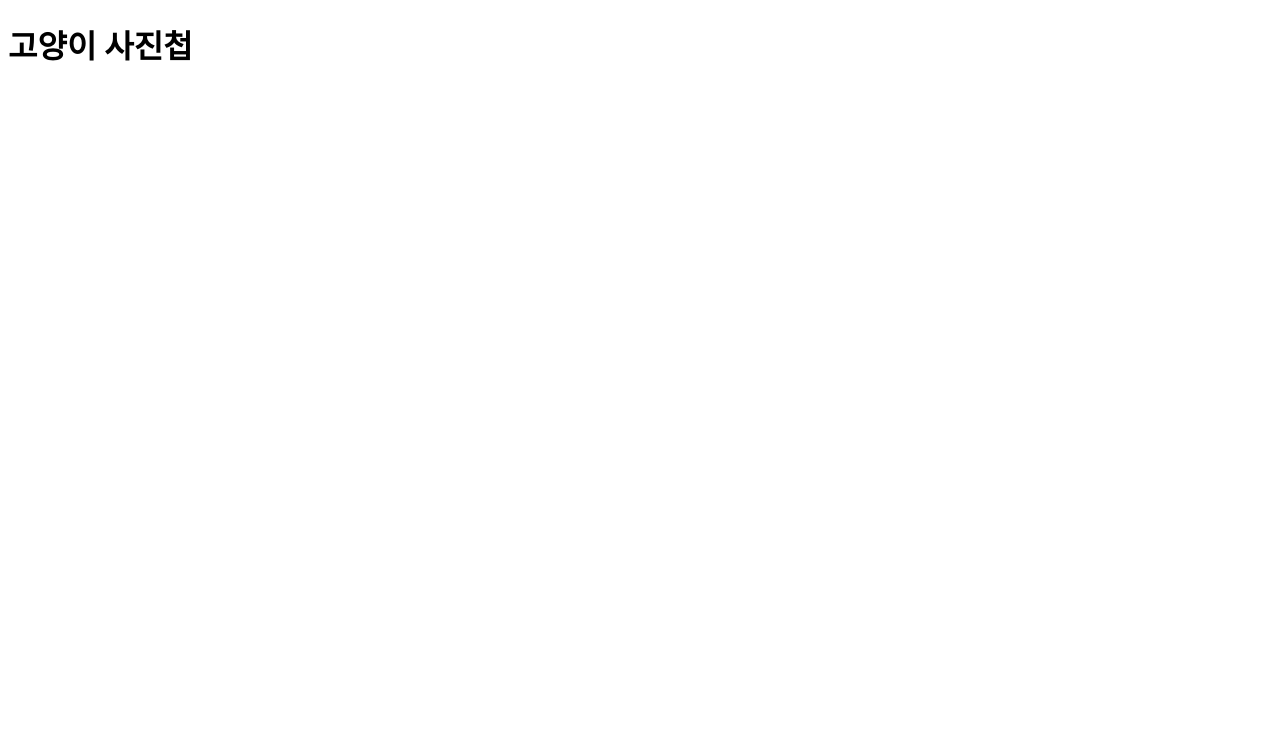
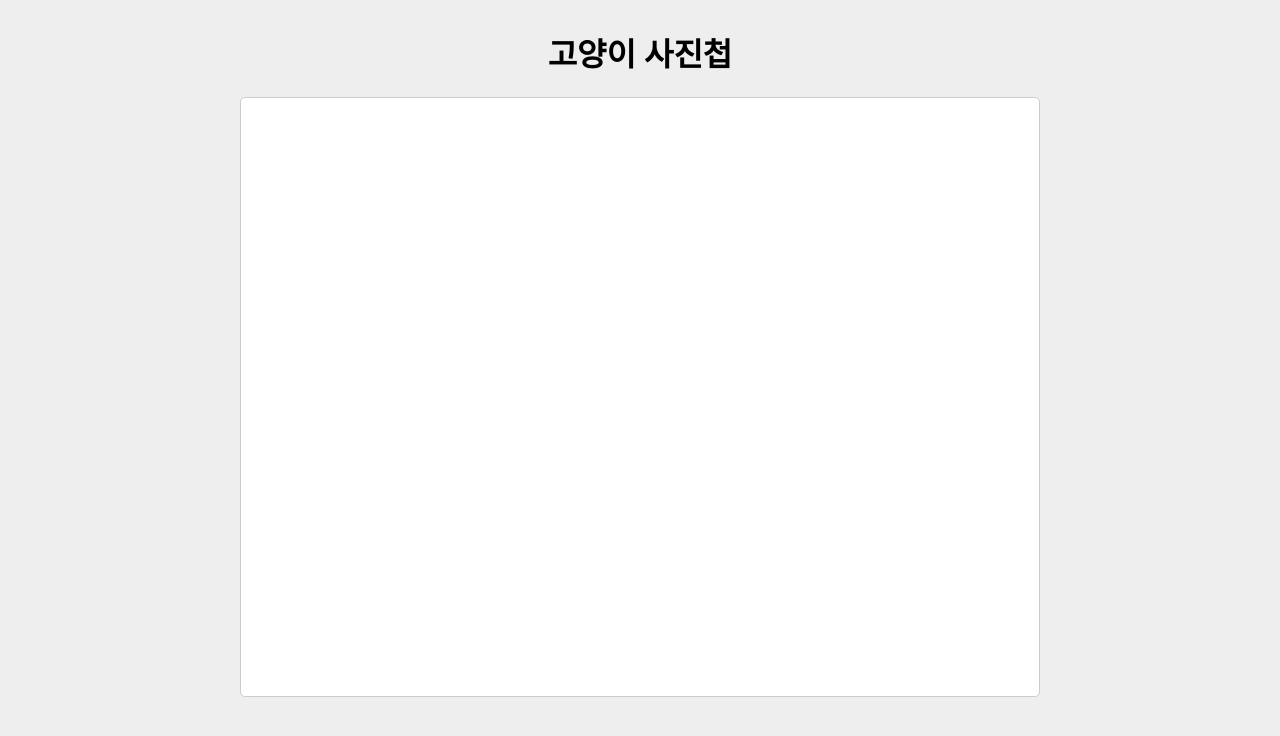
Before and after one commit to cloudedpanther/cat-album, a website with bundled scripts: page index.html in a window 1280 px wide. Built offline with nearby package versions, Linux system fonts and the light colour scheme.

Commit message:
add stylesheet link to html file

```diff
--- a/index.html
+++ b/index.html
@@ -3,6 +3,7 @@
   <head>
     <meta charset="UTF-8" />
     <meta name="viewport" content="width=device-width, initial-scale=1.0" />
+    <link rel="stylesheet" href="./src/styles/style.css" />
     <script defer src="https://unpkg.com/msw/lib/iife/index.js"></script>
     <script defer type="module" src="./src/index.js"></script>
     <title>고양이 사진첩</title>
```
